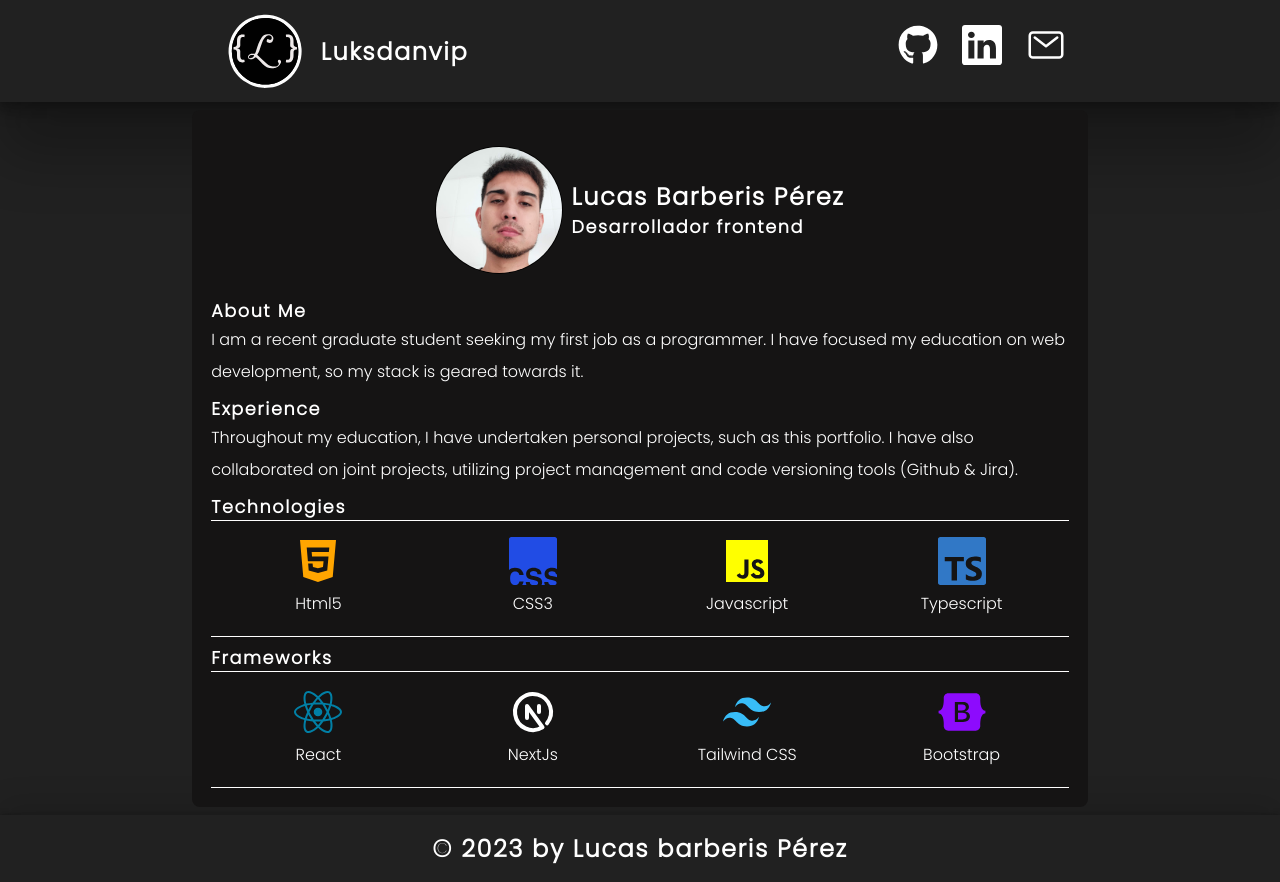
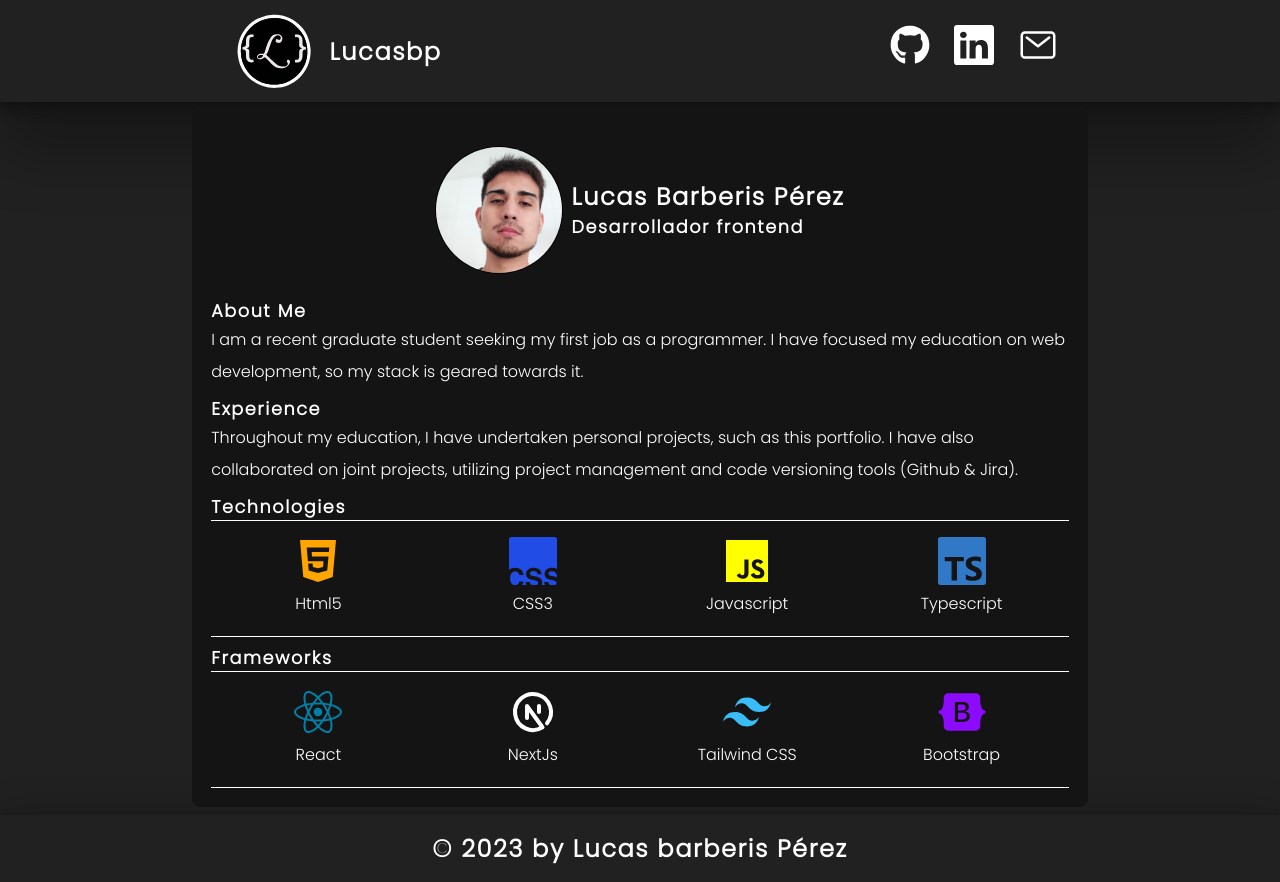
Before and after one commit to LucasBarberisPerez/portfolio, a React (Vite) app: page / in a window 1280 px wide. Built offline with nearby package versions, Linux system fonts and the light colour scheme.

Commit message:
Change web name

```diff
--- a/src/components/layout/header/Header.tsx
+++ b/src/components/layout/header/Header.tsx
@@ -8,7 +8,7 @@ export default function Header() {
     <header>
       <div className="header-banner">
         <img className="profile-pic" src="/lks-logo.svg" alt="ProfilePic" />
-        <h1>Luksdanvip</h1>
+        <h1>Lucasbp</h1>
       </div>
       <nav>
         <ul>
```
